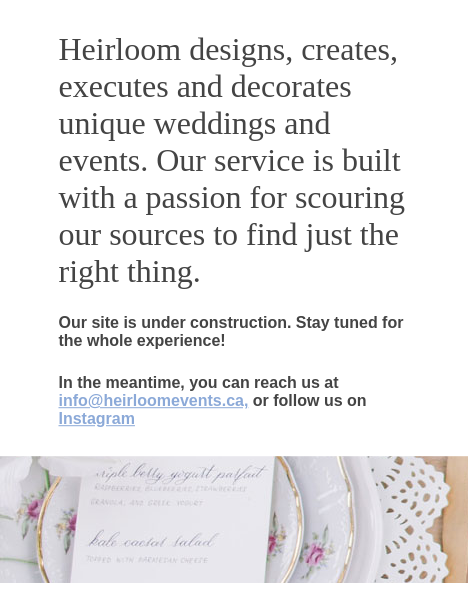
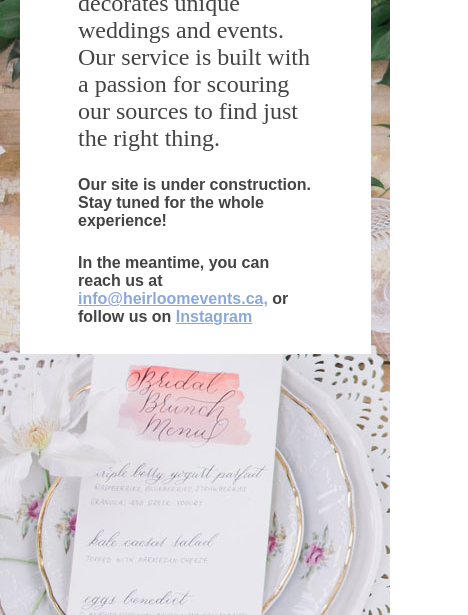
Before and after one commit to addsalt/heirloomevents, a plain HTML site: page index.html in a window 390 px wide. Shown: the part 261-876 px from the top of the page, 468 px wide, since content can reach past the window. Before the commit the page ends 844 px from the top, so only its background shows below. Drawn offline with Linux system fonts and the light colour scheme.

Commit message:
refactor(css): fixes for mobile

```diff
--- a/css/general.css
+++ b/css/general.css
@@ -1,4 +1,20 @@
-*, *:after, *:before {margin: 0;padding: 0;}
+* {
+	margin: 0;
+	padding: 0;
+}
+
+*,
+*:after,
+*::before {
+	-webkit-box-sizing: border-box;
+	-moz-box-sizing: border-box;
+	box-sizing: border-box;
+}
+
+::selection {
+	background-color: #8ba9d8;
+    color: white;
+}
 
 html {
     background-color: white;
@@ -6,25 +22,38 @@ html {
     width: 100%;
     height: 100%;
     position: relative;
+    overflow: auto;
+    -webkit-box-sizing: border-box;
+    box-sizing: border-box;
 }
 
 body {
     font-family: "calluna",serif;
     font-style: normal;
     font-weight: 300;
+    width: 100%;
+    height: 100%;
+}
+
+.container {
     background-color: white;
     color: #444444;
     display: block;
     width: 90%;
-    max-width: 40rem;
     padding: 7% 15%;
-    margin: 0 auto;
+    margin: 2rem auto;
+}
+
+@media only screen and (min-width: 67.1875em) {
+    .container {
+        max-width: 70rem;
         position: absolute;
         top: 50%;
         left: 0;
         right: 0;
         -webkit-transform: translateY(-50%);
         transform: translateY(-50%);
+    }
 }
 
 .sofia {
@@ -35,6 +64,12 @@ body {
 
 h1 {
     font-weight: 300;
+}
+
+@media only screen and (max-width: 67.1875em) {
+    h1 {
+        font-size: 1.5rem;
+    }
 }
 
 p {
--- a/index.html
+++ b/index.html
@@ -10,12 +10,12 @@
 	<title>Heirloom Events · Coming Soon!</title>
 </head>
 <body>
-
-    <img src="images/HeirloomLogo-RGB_full-logo.png">
-    <h1>Heirloom designs, creates, executes and decorates unique weddings and events. Our service is built with a passion for scouring our sources to find just the right thing.</h1>
-    <p class="sofia">Our site is under construction. Stay tuned for the whole experience!</p>
-    <p class="sofia">In the meantime, you can reach us at <a href="info@heirloomevents.ca">info@heirloomevents.ca,</a> or follow us on <a href="https://www.instagram.com/heirloom.events/">Instagram</a></p>
-
+    <div class="container">
+        <img src="images/HeirloomLogo-RGB_full-logo.png">
+        <h1>Heirloom designs, creates, executes and decorates unique weddings and events. Our service is built with a passion for scouring our sources to find just the right thing.</h1>
+        <p class="sofia">Our site is under construction. Stay tuned for the whole experience!</p>
+        <p class="sofia">In the meantime, you can reach us at <a href="info@heirloomevents.ca">info@heirloomevents.ca,</a> or follow us on <a href="https://www.instagram.com/heirloom.events/">Instagram</a></p>
+    </div>
 </body>
 </html>
 
```
Lines whose indentation alone changed are shown as unchanged.
